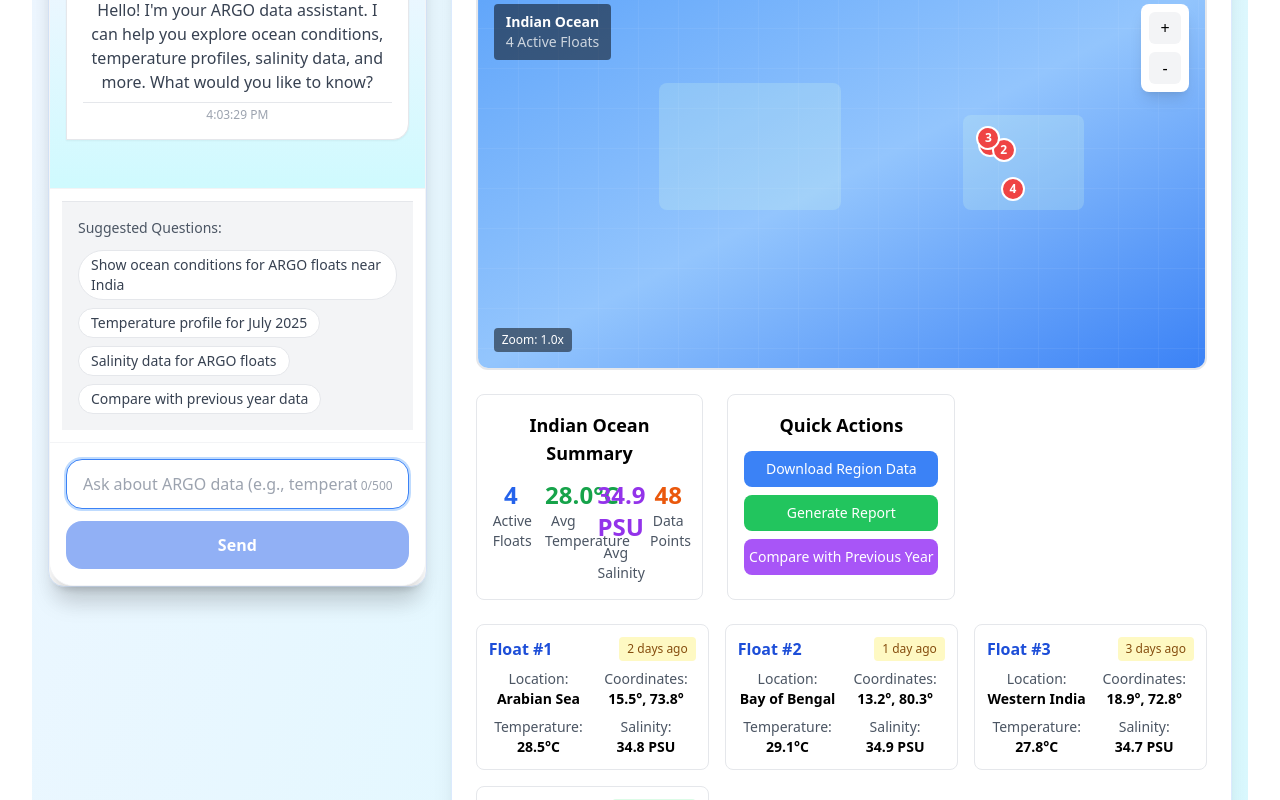
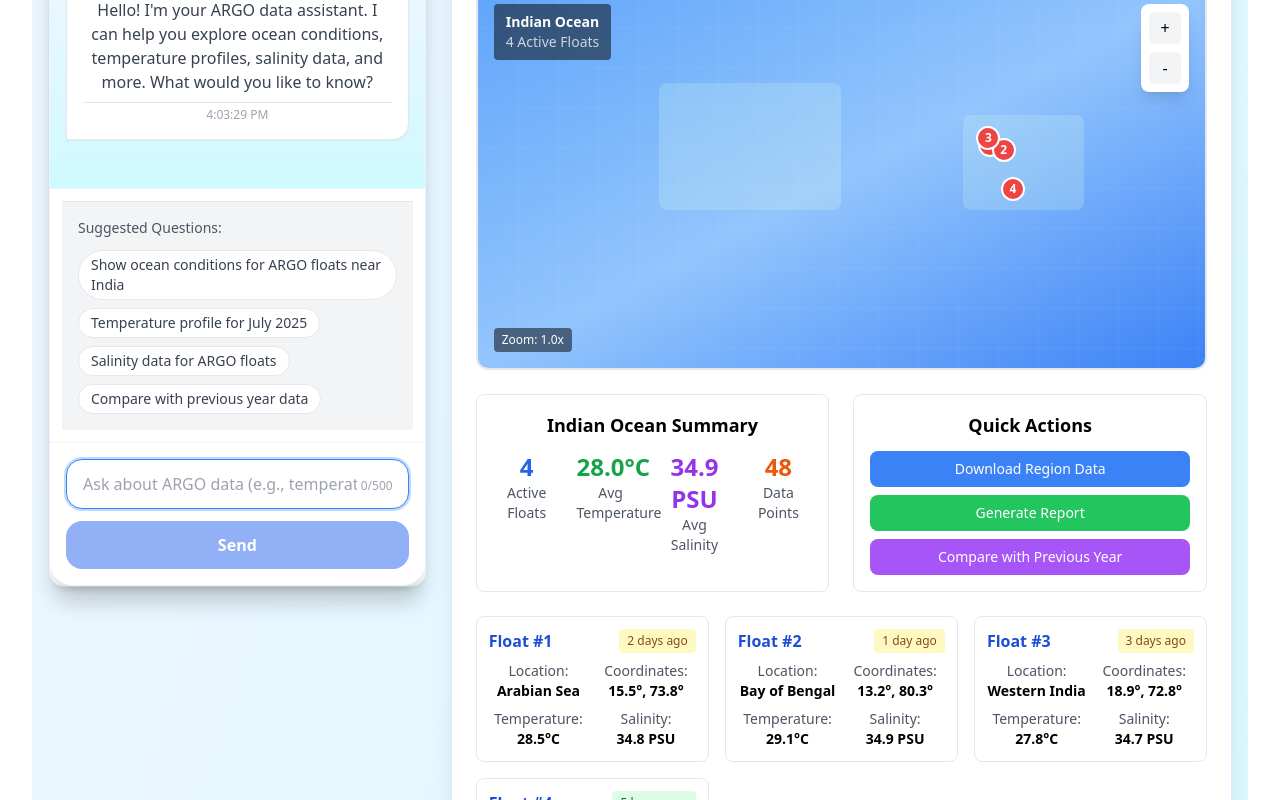
Before and after one commit to shreekant-lohagale/FloatChat-ARGO-Ocean-Data-Discovery, a React (Vite) app: page / in a window 1280 px wide. Shown: the part 387-1187 px from the top of the page. Built offline with nearby package versions, Linux system fonts and the light colour scheme; the HTML template or start-up script is replaced by a standard one.

Commit message:
Region Summary grid change

```diff
--- a/src/components/GlobalMap.jsx
+++ b/src/components/GlobalMap.jsx
@@ -332,7 +332,7 @@
       )}
 
       {/* Region Summary */}
-      <div className="grid grid-cols-1 lg:grid-cols-3 gap-4 sm:gap-6">
+      <div className="grid grid-cols-1 lg:grid-cols-2 gap-4 sm:gap-6">
         <div className="bg-white rounded-lg p-3 sm:p-4 border">
           <h3 className="font-semibold text-base sm:text-lg mb-2 sm:mb-3">{currentRegion.name} Summary</h3>
           <div className="grid grid-cols-2 sm:grid-cols-4 gap-3 sm:gap-4">
```
